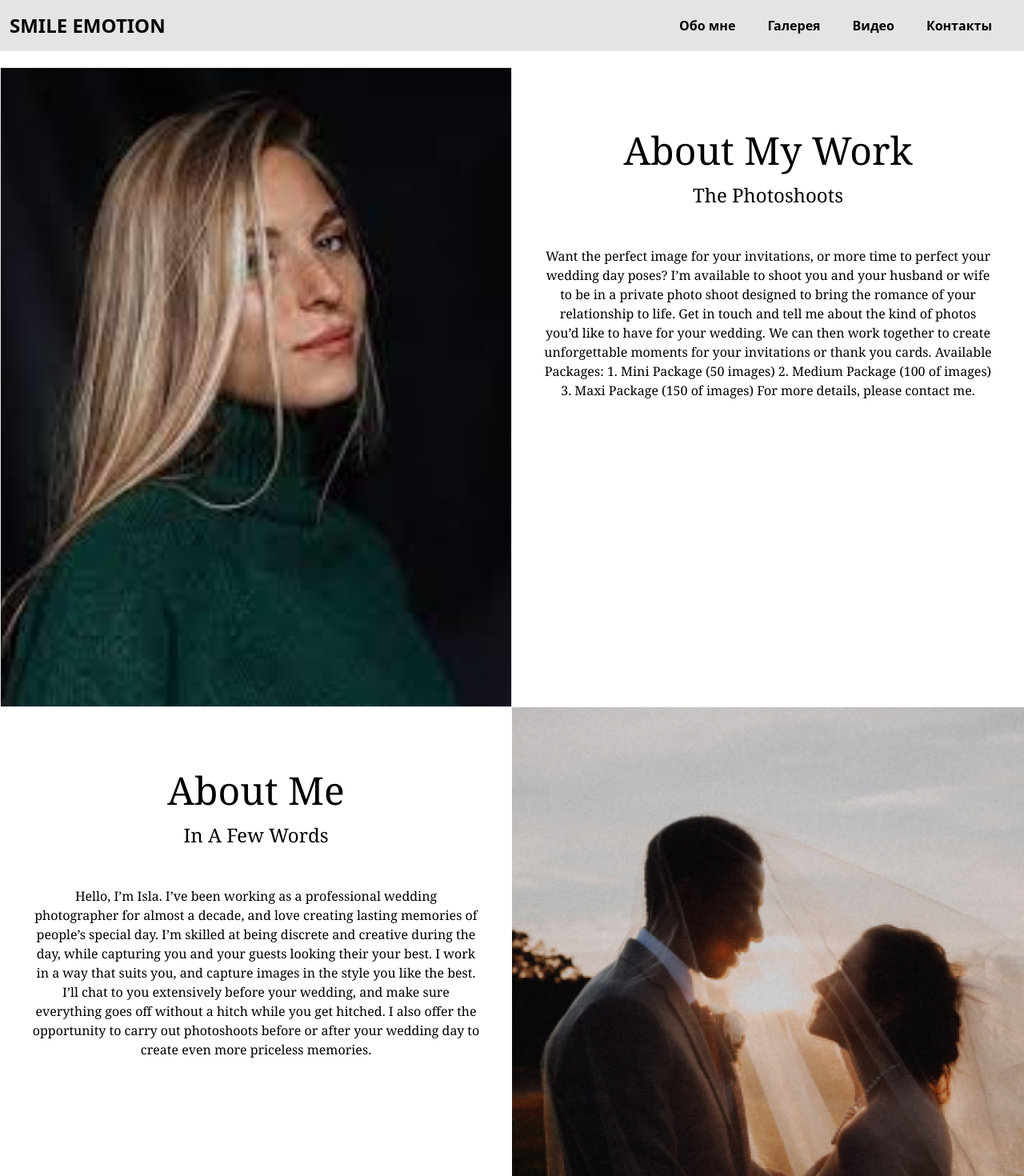
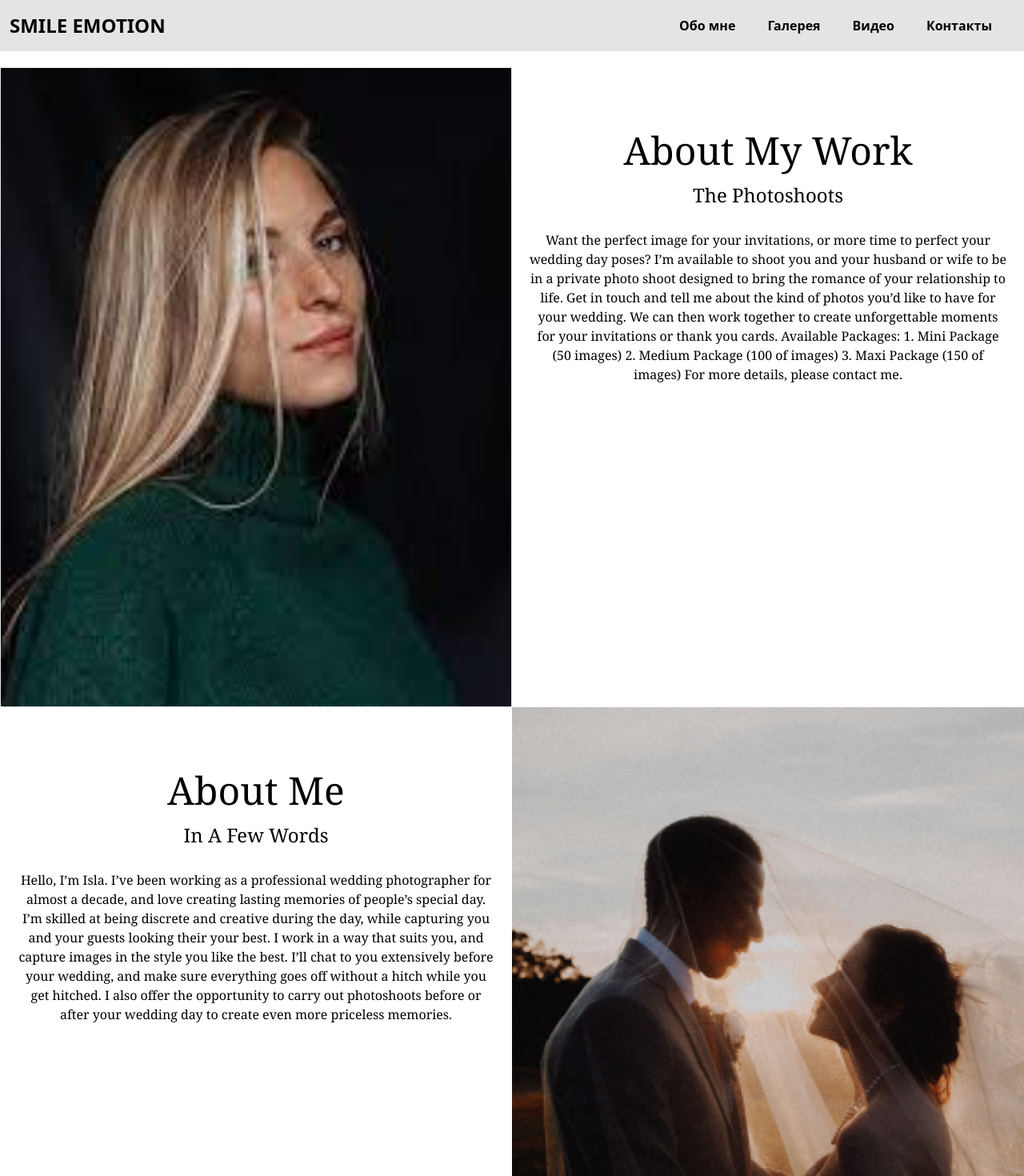
Before and after one commit to Gobitgogo/foto-site, a Next.js app: page /about in a window 1280 px wide. Shown: the top 1470 px of the page at 80% size. Built offline with nearby package versions, Linux system fonts and the light colour scheme.

Commit message:
Add files via upload

```diff
--- a/pages/about.js
+++ b/pages/about.js
@@ -6,7 +6,7 @@ function about() {
         <div className="h-screen w-full text-center font-serif sm:w-3/6">
           <h1 className="mb-4 pt-20 text-5xl">About My Work</h1>
           <h2 className="mb-2 text-2xl"> The Photoshoots</h2>
-          <p className="text-md p-10">
+          <p className="text-md p-5">
             Want the perfect image for your invitations, or more time to perfect
             your wedding day poses? I’m available to shoot you and your husband
             or wife to be in a private photo shoot designed to bring the romance
@@ -23,7 +23,7 @@ function about() {
         <div className=" h-screen w-full text-center  font-serif sm:w-3/6 ">
           <h1 className="mb-4 pt-20 text-5xl">About Me</h1>
           <h2 className="mb-2 text-2xl"> In A Few Words</h2>
-          <p className="text-md p-10">
+          <p className="text-md p-5">
             Hello, I’m Isla. I’ve been working as a professional wedding
             photographer for almost a decade, and love creating lasting memories
             of people’s special day. I’m skilled at being discrete and creative
```
